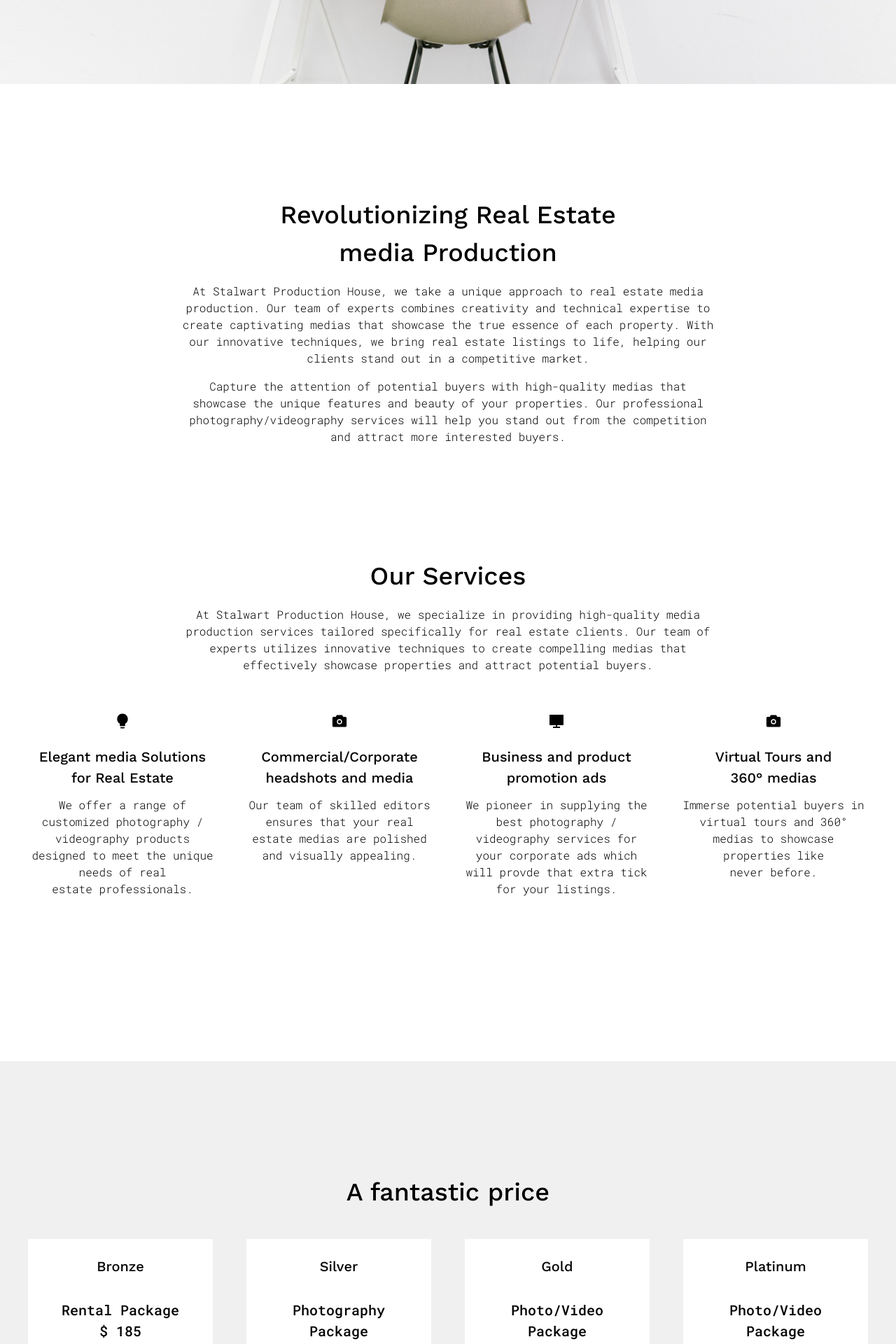
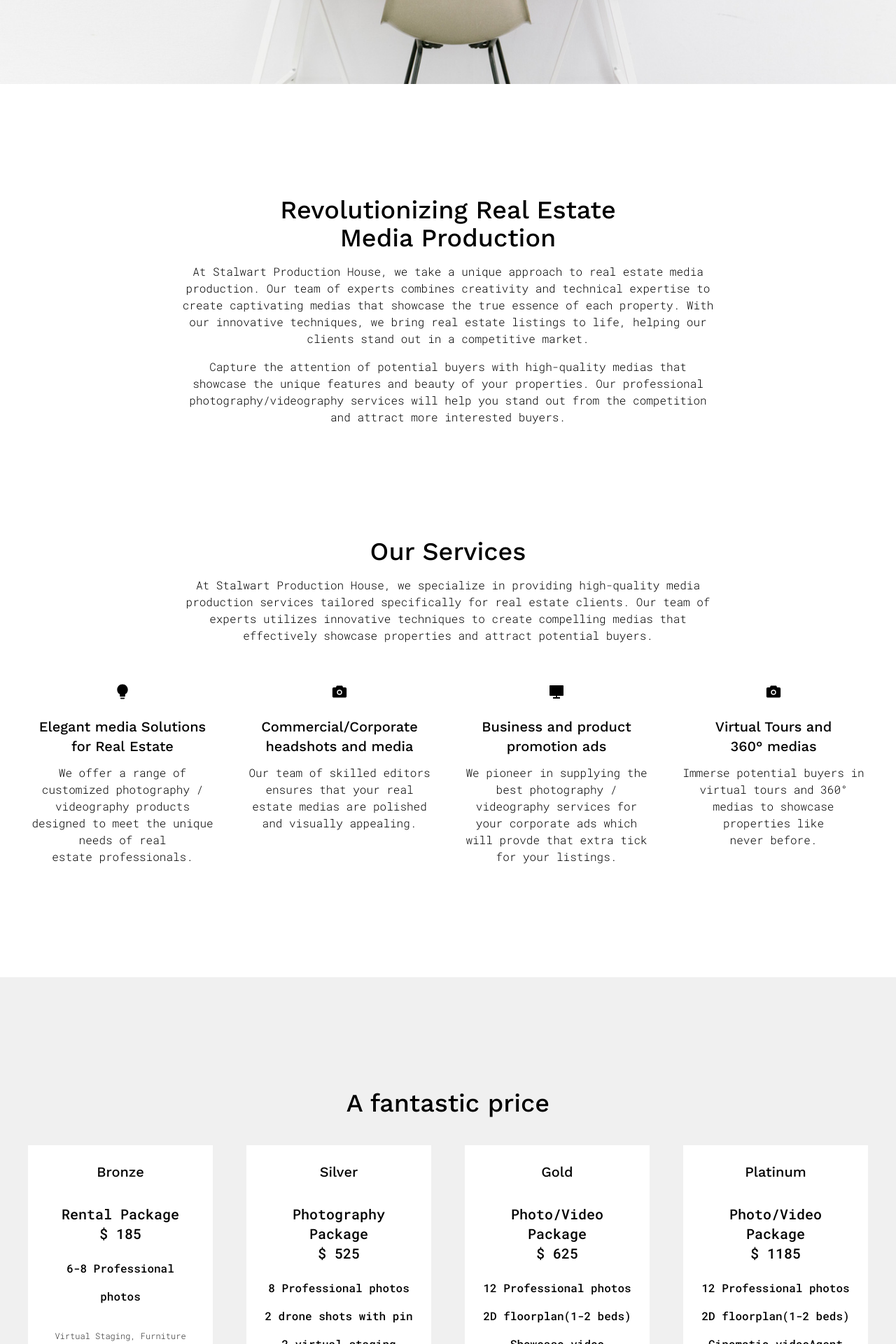
Before and after one commit to Bivektamu/stalwartprod, a React (Create React App) app: page / in a window 1280 px wide. Shown: the part 680-2600 px from the top of the page at 70% size. Built offline with nearby package versions, Linux system fonts and the light colour scheme.

Commit message:
Updates done

```diff
--- a/public/index.html
+++ b/public/index.html
@@ -2,7 +2,7 @@
 <html lang="en">
   <head>
     <meta charset="utf-8" />
-    <link rel="icon" href="%PUBLIC_URL%/favicon.ico" />
+    <link rel="icon" href="%PUBLIC_URL%/images/fav.png" />
     <meta name="viewport" content="width=device-width, initial-scale=1" />
     <meta name="theme-color" content="#000000" />
     <meta
@@ -22,7 +22,7 @@
       work correctly both with client-side routing and a non-root public URL.
       Learn how to configure a non-root public URL by running `npm run build`.
     -->
-    <title>React App</title>
+    <title>Stalwart Production | Concept to Completion</title>
   </head>
   <body>
     <noscript>You need to enable JavaScript to run this app.</noscript>
--- a/src/App.css
+++ b/src/App.css
@@ -11,7 +11,7 @@
   box-shadow: 1px 0 1px rgba(0,0,0,.2);
 }
 section {
-  min-height: 100vh;
+  /* min-height: 100vh; */
 
 }
 #plan, #team, #contact {
@@ -102,13 +102,7 @@
 }
 
 @media screen and (max-width: 760px) {
-
-.wow {
-  /* visibility:visible; */
+  body {
+    font-size: 14px;
+  }
 }
-.wow.animated {
-  /* background: red; */
-
-}
-
-}
--- a/src/components/Hero.jsx
+++ b/src/components/Hero.jsx
@@ -2,32 +2,32 @@
 
 export const Hero = () => {
   return (
-    <section id="hero" className='active'>
-      <div id="landing" className='w-full h-screen relative'>
+    <>
+      <div id="landing" className='w-full h-screen relative '>
         <img alt="" src='/images/hero.jpg' className='absolute top-0 left-0 w-full h-full object-cover' />
 
-        <div className="absolute top-80 left-0 right-0 text-center ">
-          <h1 className="text-black text-6xl mb-8">Concept to Completion</h1>
-          <span className="text-black">Experience the power of our real estate media productions that showcase properties in a unique and compelling way.</span>
+        <div className="absolute top-80 left-0 right-0 text-center px-4">
+          <h1 className="text-black text-4xl md:text-6xl mb-8">Concept to Completion</h1>
+          <span className="text-black text-sm md:text-base">Experience the power of our real estate media productions that showcase properties in a unique and compelling way.</span>
 
         </div>
         {/* <h1 className="absolute top-80 left-0 right-0 text-center text-black">Captivating Real Estate<br />media Productions <br />That stand&nbsp;Out</h1> */}
       </div>
 
-      <div className="w-full px-10">
-        <div className="max-w-3xl m-auto pt-40 pb-20 ">
-          <h2 className='mb-4 wow fadeInUp text-center'>Revolutionizing Real Estate<br />media Production</h2>
+      <section id="hero" className='active'>
+        <div className="w-full px-4 md:px-10">
+          <div className="max-w-3xl m-auto pt-20 md:pt-40 pb-10 md:pb-20">
+            <h2 className='mb-4 wow fadeInUp text-center text-2xl md:text-4xl'>Revolutionizing Real Estate<br />Media Production</h2>
             <p className='wow fadeInUp text-center mb-4'>
-            At Stalwart Production House, we take a unique approach to real estate media production. Our team of experts combines creativity and technical expertise to create captivating medias that showcase the true essence of each property. With our innovative techniques, we bring real estate listings to life, helping our clients stand out in a competitive market.
+              At Stalwart Production House, we take a unique approach to real estate media production. Our team of experts combines creativity and technical expertise to create captivating medias that showcase the true essence of each property. With our innovative techniques, we bring real estate listings to life, helping our clients stand out in a competitive&nbsp;market.
             </p>
 
             <p className='wow fadeInUp text-center'>
-            Capture the attention of potential buyers with high-quality medias that showcase the unique features and beauty of your properties. Our professional photography/videography services will help you stand out from the competition and attract more interested buyers.
+              Capture the attention of potential buyers with high-quality medias that showcase the unique features and beauty of your properties. Our professional photography/videography services will help you stand out from the competition and attract more interested&nbsp;buyers.
             </p>
           </div>
         </div>
-
-
       </section>
+    </>
   )
 }
--- a/src/components/Layout.jsx
+++ b/src/components/Layout.jsx
@@ -11,7 +11,6 @@
   useEffect(() => {
 
     if (boxes.length < 1 && document.getElementsByClassName("wow").length > 0) {
-      console.log('asdf')
       let boxesArray = []
       for (var i = 0; i < document.getElementsByClassName("wow").length; i++) {
         var ele = document.getElementsByClassName("wow")[i];
--- a/src/components/Plan.jsx
+++ b/src/components/Plan.jsx
@@ -4,14 +4,12 @@
 export const Plan = () => {
   return (
     <section id="plan" className="w-full  bg-grey">
-      <div className="lg:container m-auto px-10 py-40 text-center">
-        <h2 className='mb-10 wow fadeInUp'>A fantastic price</h2>
-
-        <div className="grid grid-cols-1 gap-y-12 lg:grid-cols-4 md:gap-x-12">
-
+      <div className="lg:container m-auto px-4 md:px-10 py-20 md:py-40 text-center">
+        <h2 className='mb-10 wow fadeInUp text-2xl md:text-4xl'>A fantastic price</h2>
+        <div className="grid grid-cols-1 gap-y-4 md:gap-y-12 md:grid-cols-2 xl:grid-cols-4 md:gap-x-12">
           <div className='bg-white px-6 relative pt-6 pb-24 hover:bg-aeroBlue hover:shadow-black hover:shadow-2xl transition-all ease-in duration-200 group border-b-8 hover:border-black border-grey wow fadeInUp'>
-            <h3 className='wow fadeInUp mb-8'>Bronze</h3>
-            <h4 className="mb-4 wow fadeInUp">Rental Package<br />
+            <h3 className='text-base md:text-xl wow fadeInUp mb-4 md:mb-8'>Bronze</h3>
+            <h4 className="text-base md:text-xl mb-4 wow fadeInUp">Rental Package<br />
               $ 185</h4>
             <p className='leading-10 mb-6'>
               <span className="font-medium wow fadeInUp">6-8 Professional photos</span><br />
@@ -23,8 +21,8 @@
           </div>
 
           <div className='bg-white px-6 relative pt-6 pb-24 hover:bg-aeroBlue hover:shadow-black hover:shadow-2xl transition-all ease-in duration-200 group border-b-8 hover:border-black border-grey wow fadeInUp'>
-            <h3 className='wow fadeInUp mb-8'>Silver</h3>
-            <h4 className="mb-4 wow fadeInUp">Photography Package<br />$ 525</h4>
+            <h3 className='text-base md:text-xl wow fadeInUp mb-4 md:mb-8'>Silver</h3>
+            <h4 className="text-base md:text-xl mb-4 wow fadeInUp">Photography Package<br />$ 525</h4>
             <p className='leading-10 mb-6'>
               <span className="font-medium wow fadeInUp">8 Professional photos</span><br />
               <span className="font-medium wow fadeInUp">2 drone shots with pin</span><br />
@@ -37,8 +35,8 @@
           </div>
 
           <div className='bg-white px-6 relative pt-6 pb-24 hover:bg-aeroBlue hover:shadow-black hover:shadow-2xl transition-all ease-in duration-200 group border-b-8 hover:border-black border-grey wow fadeInUp'>
-            <h3 className='wow fadeInUp mb-8'>Gold</h3>
-            <h4 className="mb-4 wow fadeInUp">Photo/Video Package<br />$ 625</h4>
+            <h3 className='text-base md:text-xl wow fadeInUp mb-4 md:mb-8'>Gold</h3>
+            <h4 className="text-base md:text-xl mb-4 wow fadeInUp">Photo/Video Package<br />$ 625</h4>
             <p className='leading-10 mb-6'>
               <span className="font-medium wow fadeInUp">12 Professional photos</span><br />
               <span className="font-medium wow fadeInUp">2D floorplan(1-2 beds)</span><br />
@@ -50,8 +48,8 @@
           </div>
 
           <div className='bg-white px-6 relative pt-6 pb-24 hover:bg-aeroBlue hover:shadow-black hover:shadow-2xl transition-all ease-in duration-200 group border-b-8 hover:border-black border-grey wow fadeInUp'>
-            <h3 className='wow fadeInUp mb-8'>Platinum</h3>
-            <h4 className="mb-4 wow fadeInUp">Photo/Video Package<br />$ 1185</h4>
+            <h3 className='text-base md:text-xl wow fadeInUp mb-4 md:mb-8'>Platinum</h3>
+            <h4 className="text-base md:text-xl mb-4 wow fadeInUp">Photo/Video Package<br />$ 1185</h4>
             <p className='leading-10 mb-6'>
               <span className="font-medium wow fadeInUp">12 Professional photos</span><br />
               <span className="font-medium wow fadeInUp">2D floorplan(1-2 beds)</span><br />
--- a/src/components/Services.jsx
+++ b/src/components/Services.jsx
@@ -6,37 +6,37 @@
   return (
     <section id="services">
       <div className="w-full ">
-        <div className="lg:container px-10 pt-20 pb-40 m-auto  pt-10 ">
+        <div className="lg:container px-4 md:px-10 pt-10 md:pt-20 pb-20 md:pb-40 m-auto">
 
           <div className="max-w-3xl m-auto">
-            <h2 className='mb-4 text-center wow fadeInUp'>Our Services</h2>
+            <h2 className='mb-4 text-center wow fadeInUp text-2xl md:text-4xl'>Our Services</h2>
             <p className="mb-14 fadeInUp wow text-center">
               At Stalwart Production House, we specialize in providing high-quality media production services tailored specifically for real estate clients. Our team of experts utilizes innovative techniques to create compelling medias that effectively showcase properties and attract potential buyers.
             </p>
           </div>
 
-          <div className="w-full grid-cols-1 gap-y-14 md:grid-cols-2 lg:grid-cols-4 grid gap-x-10">
+          <div className="w-full grid-cols-1 gap-y-14 md:grid-cols-2 xl:grid-cols-4 grid gap-x-10">
             <div className='text-center'>
               <AiFillBulb className='m-auto mb-6 text-2xl wow fadeInUp' />
-              <h3 className='wow fadeInUp mb-3'>Elegant media Solutions for Real&nbsp;Estate</h3>
+              <h3 className='wow fadeInUp mb-3 text-base md:text-xl'>Elegant media Solutions for Real&nbsp;Estate</h3>
               <p className='wow fadeInUp'>We offer a range of customized photography / videography products designed to meet the unique needs of real estate&nbsp;professionals.</p>
             </div>
 
             <div className='text-center'>
               <AiFillCamera data-offset='0.75' className='m-auto mb-6 text-2xl wow fadeInUp' />
-              <h3 data-offset='0.75' className='wow fadeInUp mb-3'>Commercial/Corporate headshots and&nbsp;media</h3>
+              <h3 data-offset='0.75' className='wow fadeInUp mb-3 text-base md:text-xl'>Commercial/Corporate headshots and&nbsp;media</h3>
               <p data-offset='0.75' className='wow fadeInUp'>Our team of skilled editors ensures that your real estate medias are polished and visually&nbsp;appealing.</p>
             </div>
 
             <div className='text-center'>
               <RiComputerFill data-offset='0.7' className='m-auto mb-6 text-2xl wow fadeInUp' />
-              <h3 data-offset='0.7' className='wow fadeInUp mb-3'>Business and product promotion&nbsp;ads</h3>
+              <h3 data-offset='0.7' className='wow fadeInUp mb-3 text-base md:text-xl'>Business and product promotion&nbsp;ads</h3>
               <p data-offset='0.7' className='wow fadeInUp'>We pioneer in supplying the best photography / videography services for your corporate ads which will provde that extra tick for your&nbsp;listings.</p>
             </div>
 
             <div className='text-center'>
               <AiFillCamera data-offset='0.65' className='m-auto mb-6 text-2xl wow fadeInUp' />
-              <h3 data-offset='0.65' className='wow fadeInUp mb-3'>Virtual Tours and<br />360°&nbsp;medias</h3>
+              <h3 data-offset='0.65' className='wow fadeInUp mb-3 text-base md:text-xl'>Virtual Tours and<br />360°&nbsp;medias</h3>
               <p data-offset='0.65' className='wow fadeInUp'>Immerse potential buyers in virtual tours and 360° medias to showcase properties like never&nbsp;before.</p>
             </div>
           </div>
```
Also changed, not shown: src/components/Contact.jsx (+6 -2 lines), src/components/Header.jsx (+3 -4 lines), src/components/Work.jsx (+26 -26 lines), public/images/fav.png (added). Lines whose indentation alone changed are shown as unchanged.
